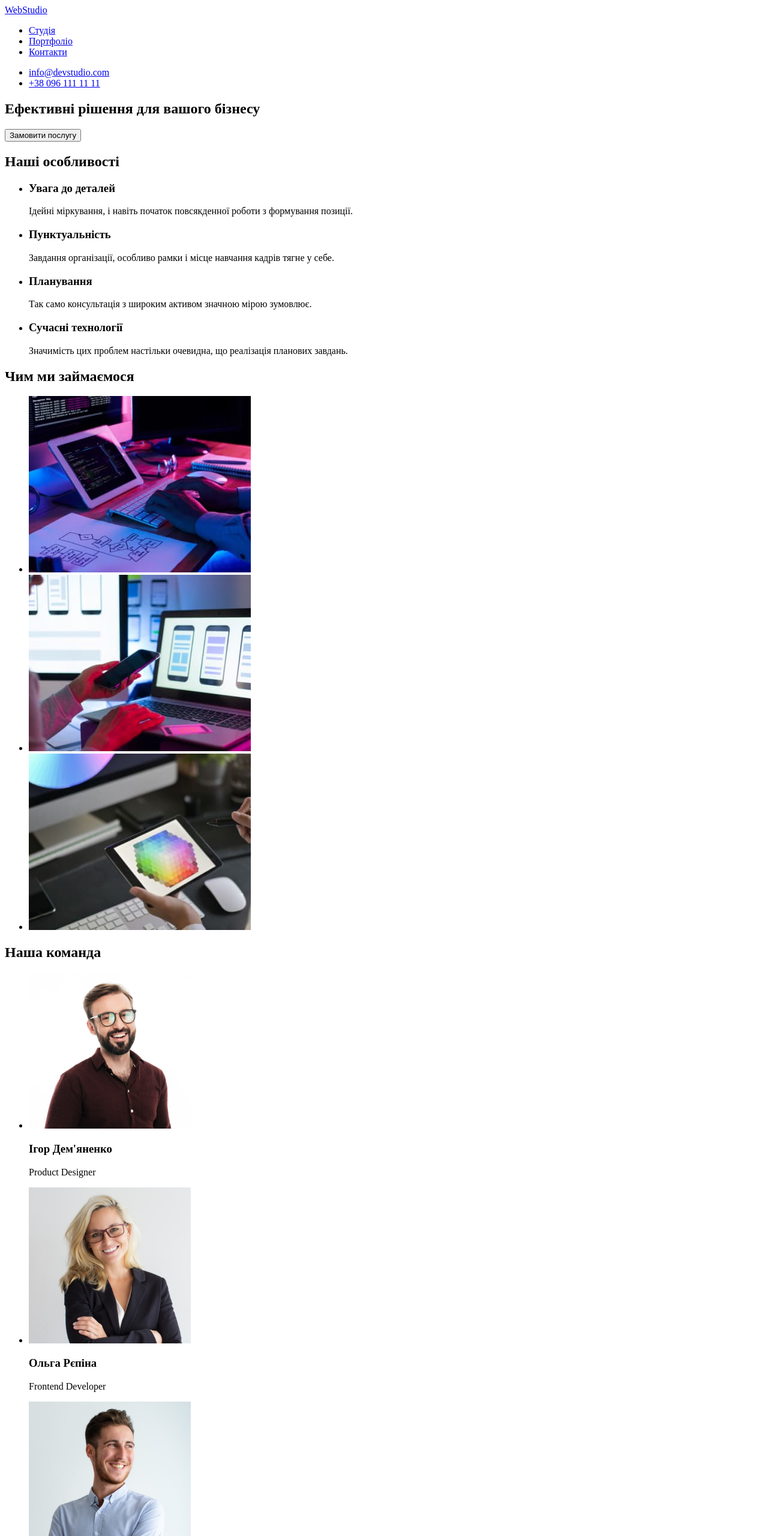
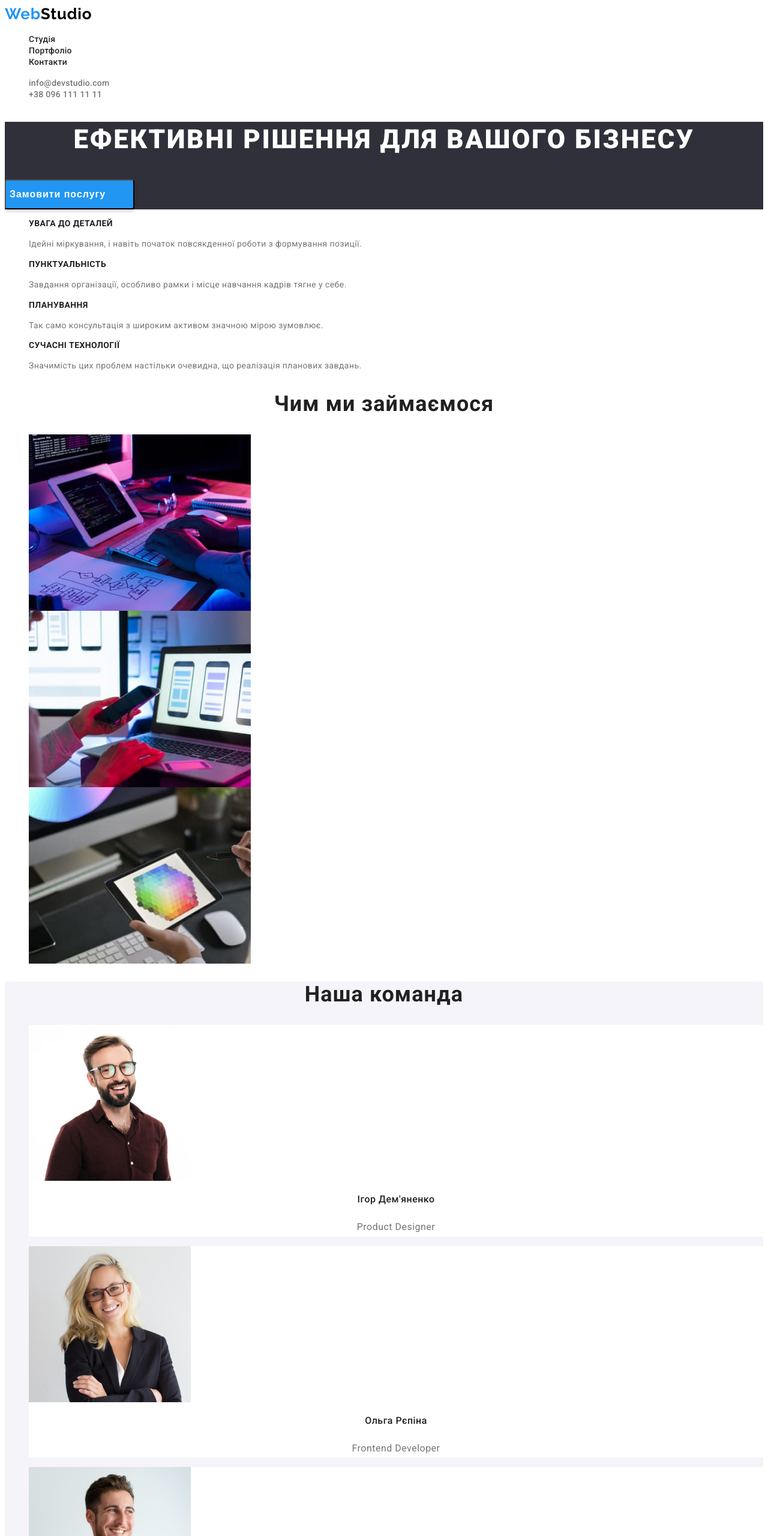
Before and after one commit to yara-frt/goit-markup-hw-02, a plain HTML site: page index.html in a window 1280 px wide. Shown: the top 2560 px of the page at 60% size. Drawn offline with Linux system fonts and the light colour scheme.

Commit message:
added portfolio.html and create css style

```diff
--- /dev/null
+++ b/css/styles.css
@@ -0,0 +1,241 @@
+:root {
+    --tuch-color: #2196F3;
+    --active-button: #188CE8;
+    --contact-color: #757575;
+    --logo-black-color: #000;
+    --main-color: #212121;
+    --first-background-color: #2F303A;
+    --white-color: #FFF;
+    --second-background-color: #F5F5F5;
+    --our-team-color: #F5F4FA;
+    --footer-contacts-color: rgba(255, 255, 255, 0.6);
+}
+
+/* body */
+
+body {
+    font-family: 'Roboto', sans-serif;
+    color: var(--main-color);
+}
+
+.link {
+    text-decoration: none;
+}
+
+.list {
+    list-style: none;
+}
+
+img {
+    display: block;
+}
+/* index.html */
+/* header */
+
+.logo {
+    color: var(--tuch-color);
+    font-family: 'Raleway', sans-serif;
+    font-weight: 700;
+    font-size: 26px;
+    line-height: 1.2;
+    letter-spacing: 0.03em;
+}
+
+.logo-black {
+    color: var(--logo-black-color);
+}
+
+.logo-white {
+    color: var(--white-color);
+}
+
+.nav-item {
+    color: var(--main-color);
+    font-weight: 500;
+    font-size: 14px;
+    line-height: 1.14;
+    letter-spacing: 0.02em;
+}
+
+.contacts-item {
+    color: var(--contact-color);
+    font-weight: 500;
+    font-size: 14px;
+    line-height: 1.14;
+    letter-spacing: 0.02em;
+}
+
+.nav-item:hover,
+.nav-item:focus,
+.contacts-item:hover,
+.contacts-item:focus {
+    color: var(--tuch-color);
+}
+
+/* main */
+
+.first-section {
+    background-color: var(--first-background-color);
+}
+
+.main-title {
+    color: var(--white-color);
+    font-weight: 900;
+    font-size: 44px;
+    line-height: 1.36;
+    text-align: center;
+    letter-spacing: 0.06em;
+    text-transform: uppercase;
+}
+
+/* button */
+
+.button {
+    cursor: pointer;
+    color: var(--white-color);
+    background-color: var(--tuch-color);
+    width: 216px;
+    height: 50px;
+    left: 692px;
+    top: 430px;
+    box-shadow: 0px 4px 4px rgba(0, 0, 0, 0.15);
+    border-radius: 4px;
+    font-weight: 700;
+    font-size: 16px;
+    line-height: 30px;
+     display: flex;
+    align-items: center;
+    text-align: center;
+    letter-spacing: 0.06em;
+}
+
+.button:hover,
+.button:focus {
+    background-color: var(--active-button);
+}
+
+/* section two */
+
+.hide {
+    display: none;
+}
+
+.subtitle {
+    font-family: 'Roboto';
+    font-weight: 700;
+    font-size: 14px;
+    line-height: 1.14;
+    letter-spacing: 0.03em;
+    text-transform: uppercase;
+}
+
+.desc {
+    color: var(--contact-color);
+    font-size: 14px;
+    line-height: 1.7;
+    letter-spacing: 0.03em;
+}
+
+/* section three */
+
+.title {
+    font-weight: 700;
+    font-size: 36px;
+    line-height: 1.17;
+    text-align: center;
+    letter-spacing: 0.03em;
+}
+
+/* our team */
+
+.our-team-section {
+    background-color: var(--our-team-color);
+}
+
+.item-background {
+    background-color: var(--white-color);
+}
+
+.title-name {
+    font-style: normal;
+    font-weight: 500;
+    font-size: 16px;
+    line-height: 1.9;
+    text-align: center;
+    letter-spacing: 0.03em;
+}
+
+.desc-position {
+    color: var(--contact-color);
+    font-size: 16px;
+    line-height: 1.9;
+    text-align: center;
+    letter-spacing: 0.03em;
+}
+
+/* footer */
+
+.footer {
+    background-color: var(--first-background-color);
+}
+
+.address {
+    color: var(--white-color);
+    font-style: normal;
+    font-size: 14px;
+    line-height: 24px;
+    letter-spacing: 0.03em;
+}
+
+.footer-contacts {
+    color: var(--footer-contacts-color);
+    font-style: normal;
+    font-size: 14px;
+    line-height: 24px;
+    letter-spacing: 0.03em;
+}
+
+.address:hover,
+.address:focus,
+.footer-contacts:hover,
+.footer-contacts:focus {
+    color: var(--tuch-color);
+}
+
+/* portfolio filtr */
+
+.btn {
+    background-color: var(--our-team-color);
+    color: var(--main-color);
+    font-weight: 500;
+    font-size: 16px;
+    line-height: 1.63;
+    text-align: center;
+    letter-spacing: 0.03em;
+    border-radius: 4px;
+    border-color: transparent;
+    cursor: pointer;
+}
+
+.btn:hover,
+.btn:focus {
+    background-color: var(--tuch-color);
+    color: var(--white-color);
+    box-shadow: 0px 3px 1px rgba(0, 0, 0, 0.1), 0px 1px 2px rgba(0, 0, 0, 0.08), 0px 2px 2px rgba(0, 0, 0, 0.12);
+}
+
+/* portfolio exampl */
+
+.subtitle-portfolio {
+    font-weight: 700;
+    font-size: 18px;
+    line-height: 2;
+    letter-spacing: 0.06em;
+}
+
+.text {
+    color: var(--contact-color);
+    font-size: 16px;
+    line-height: 1.88;
+    letter-spacing: 0.03em;
+}
--- a/index.html
+++ b/index.html
@@ -5,56 +5,75 @@
     <meta http-equiv="X-UA-Compatible" content="IE=edge" />
     <meta name="viewport" content="width=device-width, initial-scale=1.0" />
     <title>Document</title>
+    <link
+      href="https://fonts.googleapis.com/css2?family=Raleway:wght@700&family=Roboto:wght@400;500;700;900&display=swap"
+      rel="stylesheet"
+    />
+    <link rel="stylesheet" href="./css/styles.css" />
   </head>
   <body>
-    <header>
+    <header class="header">
       <nav>
-        <a href="./index.html">Web<span>Studio</span></a>
-        <ul>
-          <li><a href="./index.html">Студія</a></li>
-          <li><a href="#">Портфоліо</a></li>
-          <li><a href="#">Контакти</a></li>
+        <a class="logo link" href="./index.html"
+          >Web<span class="logo-black">Studio</span></a
+        >
+        <ul class="nav-items list">
+          <li>
+            <a class="link nav-item" href="./index.html">Студія</a>
+          </li>
+          <li>
+            <a class="link nav-item" href="./portfolio.html">Портфоліо</a>
+          </li>
+          <li><a class="link nav-item" href="#">Контакти</a></li>
         </ul>
       </nav>
 
-      <ul>
-        <li><a href="mailto:info@devstudio.com">info@devstudio.com</a></li>
-        <li><a href="tel:+380961111111">+38 096 111 11 11</a></li>
+      <ul class="list">
+        <li>
+          <a class="link contacts-item" href="mailto:info@devstudio.com"
+            >info@devstudio.com</a
+          >
+        </li>
+        <li>
+          <a class="link contacts-item" href="tel:+380961111111"
+            >+38 096 111 11 11</a
+          >
+        </li>
       </ul>
     </header>
 
     <main>
-      <section>
-        <h1>Ефективні рішення для вашого бізнесу</h1>
-        <button type="button">Замовити послугу</button>
+      <section class="first-section">
+        <h1 class="main-title">Ефективні рішення для вашого бізнесу</h1>
+        <button class="button" type="button">Замовити послугу</button>
       </section>
 
-      <section>
-        <h2>Наші особливості</h2>
-        <ul>
+      <section class="our-features-section">
+        <h2 class="hide">Наші особливості</h2>
+        <ul class="list">
           <li>
-            <h3>Увага до деталей</h3>
-            <p>
+            <h3 class="subtitle">Увага до деталей</h3>
+            <p class="desc">
               Ідейні міркування, і навіть початок повсякденної роботи з
               формування позиції.
             </p>
           </li>
           <li>
-            <h3>Пунктуальність</h3>
-            <p>
+            <h3 class="subtitle">Пунктуальність</h3>
+            <p class="desc">
               Завдання організації, особливо рамки і місце навчання кадрів тягне
               у себе.
             </p>
           </li>
           <li>
-            <h3>Планування</h3>
-            <p>
+            <h3 class="subtitle">Планування</h3>
+            <p class="desc">
               Так само консультація з широким активом значною мірою зумовлює.
             </p>
           </li>
           <li>
-            <h3>Сучасні технології</h3>
-            <p>
+            <h3 class="subtitle">Сучасні технології</h3>
+            <p class="desc">
               Значимість цих проблем настільки очевидна, що реалізація планових
               завдань.
             </p>
@@ -62,9 +81,9 @@
         </ul>
       </section>
 
-      <section>
-        <h2>Чим ми займаємося</h2>
-        <ul>
+      <section class="work-section">
+        <h2 class="title">Чим ми займаємося</h2>
+        <ul class="list">
           <li>
             <img
               src="./images/box-1-image-1.jpg"
@@ -92,67 +111,77 @@
         </ul>
       </section>
 
-      <section>
-        <h2>Наша команда</h2>
-        <ul>
-          <li>
+      <section class="our-team-section">
+        <h2 class="title">Наша команда</h2>
+        <ul class="list">
+          <li class="item-background">
             <img
               src="./images/box-2-image-1.jpg"
               alt="Усміхнений чоловік в окулярах"
               width="270"
               height="260"
             />
-            <h3>Ігор Дем'яненко</h3>
-            <p>Product Designer</p>
+            <h3 class="title-name">Ігор Дем'яненко</h3>
+            <p class="desc-position">Product Designer</p>
           </li>
-          <li>
+          <li class="item-background">
             <img
               src="./images/box-2-image-2.jpg"
               alt="Усміхнена дівчина в окулярах"
               width="270"
               height="260"
             />
-            <h3>Ольга Рєпіна</h3>
-            <p>Frontend Developer</p>
+            <h3 class="title-name">Ольга Рєпіна</h3>
+            <p class="desc-position">Frontend Developer</p>
           </li>
-          <li>
+          <li class="item-background">
             <img
               src="./images/box-2-image-3.jpg"
               alt="Усміхнений чоловік"
               width="270"
               height="260"
             />
-            <h3>Микола Тарасов</h3>
-            <p>Marketing</p>
+            <h3 class="title-name">Микола Тарасов</h3>
+            <p class="desc-position">Marketing</p>
           </li>
-          <li>
+          <li class="item-background">
             <img
               src="./images/box-2-image-4.jpg"
               alt="Усміхений чоловік в окулярах"
               width="270"
               height="260"
             />
-            <h3>Михайло Єрмаков</h3>
-            <p>UI Designer</p>
+            <h3 class="title-name">Михайло Єрмаков</h3>
+            <p class="desc-position">UI Designer</p>
           </li>
         </ul>
       </section>
     </main>
 
-    <footer>
-      <a href="./index.html">Web<span>Studio</span></a>
-
+    <footer class="footer">
+      <a class="link logo" href="./index.html"
+        >Web<span class="logo-white">Studio</span></a
+      >
       <address>
-        <ul>
+        <ul class="list">
           <li>
             <a
+              class="link address"
               href="https://goo.gl/maps/fcCiF2iR8cgjhNaz8"
               rel="nofollow noopener noreferrer"
               >м. Київ, пр-т Лесі Українки, 26</a
             >
           </li>
-          <li><a href="mailto:info@devstudio.com">info@devstudio.com</a></li>
-          <li><a href="tel:+380961111111">+38 096 111 11 11</a></li>
+          <li>
+            <a class="link footer-contacts" href="mailto:info@devstudio.com"
+              >info@devstudio.com</a
+            >
+          </li>
+          <li>
+            <a class="link footer-contacts" href="tel:+380961111111"
+              >+38 096 111 11 11</a
+            >
+          </li>
         </ul>
       </address>
     </footer>
```
Also changed, not shown: portfolio.html (added, +188 -0 lines), images/portfolio-img-1.jpg (added), images/portfolio-img-2.jpg (added), images/portfolio-img-3.jpg (added), images/portfolio-img-4.jpg (added), images/portfolio-img-5.jpg (added), images/portfolio-img-6.jpg (added), images/portfolio-img-7.jpg (added), images/portfolio-img-8.jpg (added), images/portfolio-img-9.jpg (added).
